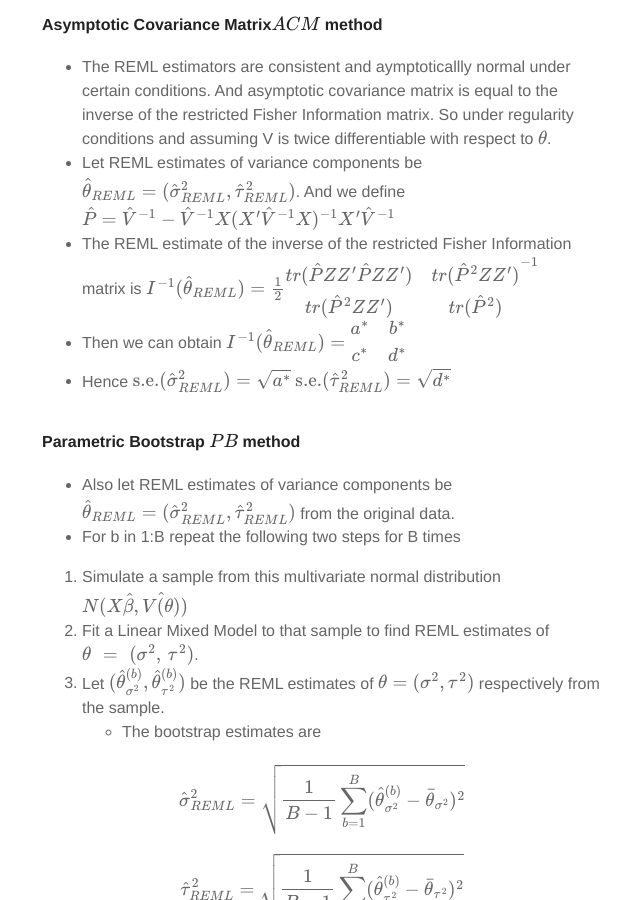
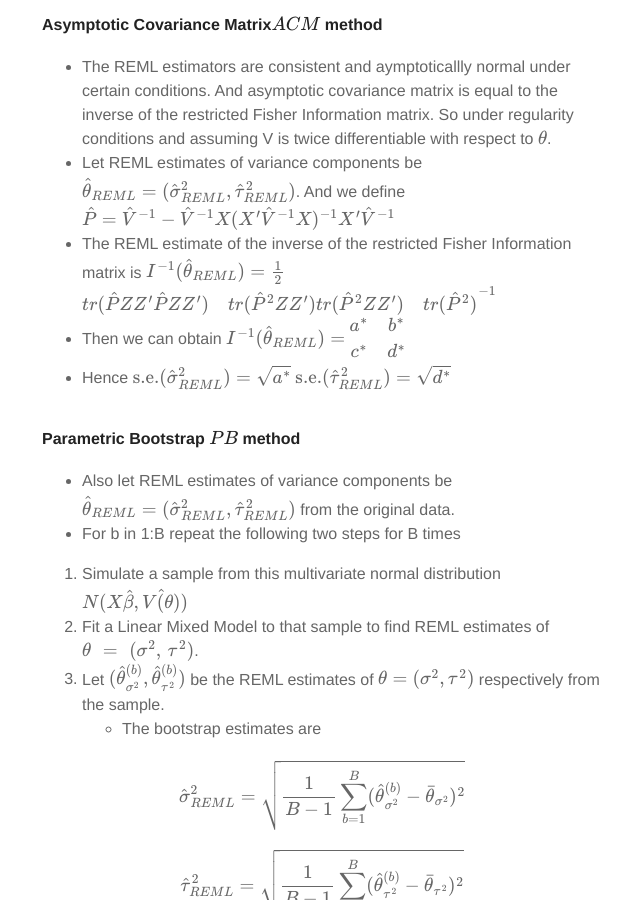
Before and after one commit to yingtostats/yingtostats.github.io, a Jekyll site: the page built from _posts/2016-01-28-REML.md, in a window 1280 px wide and 900 px high, scrolled down 1394 px. Shown: the whole window, without its empty margins (318-958 px from the left). Built offline with Jekyll 4.4.1, drawn with Linux system fonts in a browser that asks for light colours; formulas are drawn with MathJax 3; comment, search, counter and statistics services are not loaded; some of the changed text lies outside the part shown.

```diff
--- a/_posts/2016-01-28-REML.md
+++ b/_posts/2016-01-28-REML.md
@@ -102,14 +102,14 @@ estimates.
 And we define
 $$\hat{P} = \hat{V}^{-1} - \hat{V}^{-1}X(X'\hat{V}^{-1}X)^{-1}X'\hat{V}^{-1}$$
 *  The REML estimate of the inverse of the restricted Fisher Information matrix is
-$$I^{-1}(\hat{\theta}_{REML}) = \frac{1}{2}
-\begin{matrix}
+$I^{-1}(\hat{\theta}_{REML}) = \frac{1}{2}$
+$\begin{matrix}
   tr(\hat{P}ZZ'\hat{P}ZZ') & tr(\hat{P}^{2}ZZ') \\
   tr(\hat{P}^2ZZ') & tr(\hat{P}^{2})
-\end{matrix}^{-1} $$
+\end{matrix}^{-1}$
 *  Then we can obtain
-$$I^{-1}(\hat{\theta}_{REML}) =
-\begin{matrix}
+$I^{-1}(\hat{\theta}_{REML}) =$
+$$\begin{matrix}
   a^{\ast} & b^{\ast} \\
   c^{\ast} & d^{\ast}
 \end{matrix}$$
```
Also changed, not shown: other parts of _posts/2016-01-28-REML.md (+2 -3 lines).
